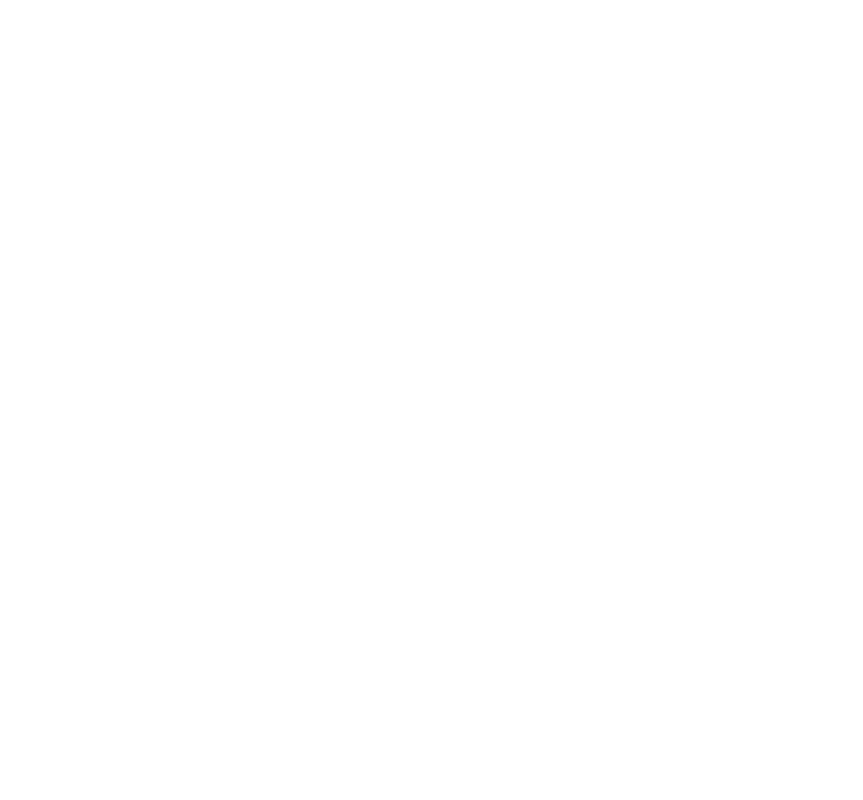
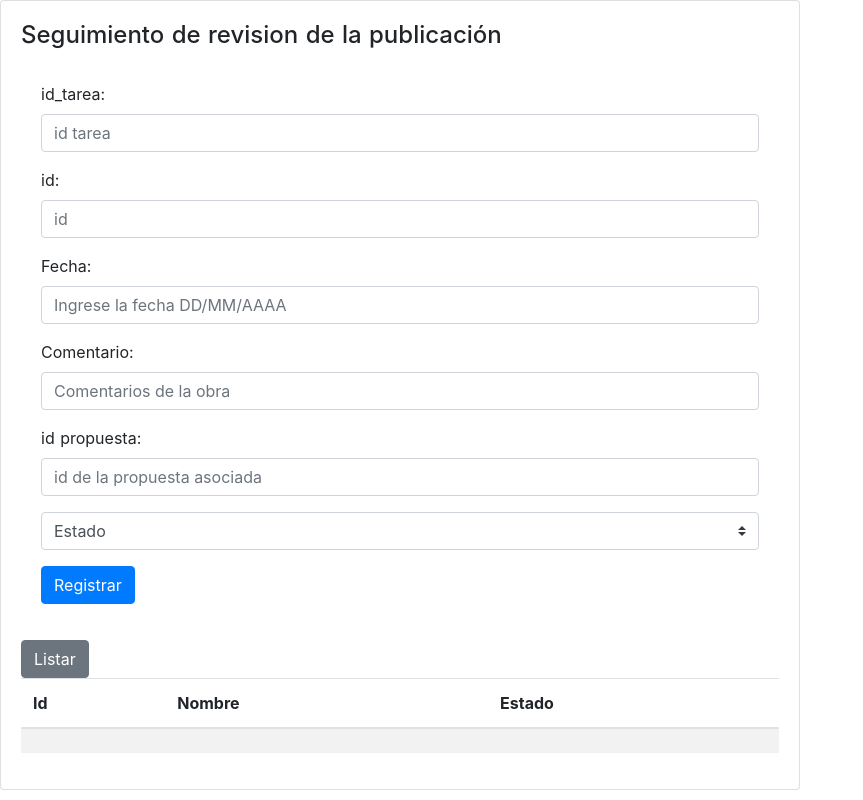
Before and after one commit to JsonVM/proyect, a Nuxt app in the folder gestion-publicacion/: page /seguimiento-publicacion in a window 1280 px wide. Before the commit this address had no page. Shown: the whole page, without its empty margins (0-863 px from the left). Built offline with nearby package versions, Linux system fonts and the light colour scheme.

Commit message:
cambios seguimiento publicacion

```diff
--- a/gestion-publicacion/assets/seguimiento-revision.js
+++ b/gestion-publicacion/assets/seguimiento-publicacion.js
@@ -12,6 +12,7 @@
                 id: "",
                 fecha: "",
                 comentario: "",
+                id_propuesta: "",
                 estado: null,
                 acciones: true
             },
@@ -23,6 +24,7 @@
                     fecha: "04/03/2020",
                     comentario: "Buen trabajo en general",
                     estado: "rechazado",
+                    id_propuesta:"1",
                     acciones: true
                 },
                 {
@@ -31,6 +33,7 @@
                     fecha: "04/03/2020",
                     comentario: "Hay que realizar correcciones ortográficas",
                     estado: "aprobado",
+                    id_propuesta:"1",
                     acciones: true
                 }
             ],
@@ -77,9 +80,12 @@
                 id: "",
                 fecha: "",
                 comentario: "",
+                id_propuesta: "",
                 estado: null,
                 acciones: true
             };
+
+            //guardando en el localstorage
             localStorage.setItem('seguimientos', JSON.stringify(this.lista_seguimientos));
 
         },
@@ -89,6 +95,7 @@
                 seg => seg.id == item.id
             );
             this.lista_seguimientos.splice(posicion, 1);
+            //guardando en el localstorage
             localStorage.setItem('seguimientos', JSON.stringify(this.lista_seguimientos));
         },
         //este metodo nos pone en el formulario todos los datos del seguimiento que quieren editar
@@ -113,6 +120,7 @@
                 id: "",
                 fecha: "",
                 comentario: "",
+                id_propuesta: "",
                 estado: null,
                 acciones: true
             };
--- a/gestion-publicacion/pages/index.vue
+++ b/gestion-publicacion/pages/index.vue
@@ -22,6 +22,13 @@
           class="button--grey"
         >
           registrar info general de publicacion
+        </a>
+        <a
+          href="registro-autor"
+          target="_blank"
+          class="button--green"
+        >
+          registrar autor
         </a>
       </div>
     </div>
--- /dev/null
+++ b/gestion-publicacion/pages/registro-autor.vue
@@ -0,0 +1,63 @@
+<template>
+  <b-card
+    title="Seguimiento de revision de la publicación"
+    img-alt="Image"
+    img-top
+    tag="article"
+    style="max-width: 50rem;"
+    class="mb-2"
+    v-show="true"
+  >
+    <b-card-body>
+      <b-form action="javascript:void(0)" @submit="crearSeguimiento()">
+        <b-form-group id="in-tarea" label="id_tarea:" label-for="id_tarea">
+          <b-form-input id="id_tarea" v-model="seg.tarea" required placeholder="id tarea"></b-form-input>
+        </b-form-group>
+            <b-form-group id="in-id" label="id:" label-for="id">
+                  <b-form-input
+                    id="id"
+                    v-model="seg.id"
+                    required
+                    placeholder="id"
+                  ></b-form-input>
+                </b-form-group>
+
+        <b-form-group id="in-fecha" label="Fecha:" label-for="fecha">
+          <b-form-input
+            id="fecha"
+            v-model="seg.fecha"
+            required
+            placeholder="Ingrese la fecha DD/MM/AAAA"
+          ></b-form-input>
+        </b-form-group>
+
+        <b-form-group id="in-comentario" label="Comentario:" label-for="comentario">
+          <b-form-input
+            id="comentario"
+            v-model="seg.comentario"
+            required
+            placeholder="Comentarios de la obra"
+          ></b-form-input>
+        </b-form-group>
+
+        <b-form-group>
+          <b-form-select v-model="seg.estado" :options="estado"></b-form-select>
+        </b-form-group>
+
+
+        <b-button type="submit" variant="primary" v-if="!enEdicion">Registrar</b-button>
+        <b-button @click="actualizarSeguimiento()" variant="primary" v-else>Actualizar datos</b-button>
+        <b-table striped hover :items="lista_seguimientos">
+          <template v-slot:cell(acciones)="row">
+            <div>
+              <b-button size="sm" @click="cargarSeguimiento(row)" class="mr-2">Modificar</b-button>
+              <b-button size="sm" @click="eliminarSeguimiento(row)" class="mr-2">Eliminar</b-button>
+
+
+            </div>
+          </template>
+        </b-table>
+      </b-form>
+    </b-card-body>
+  </b-card>
+</template>
--- a/gestion-publicacion/pages/seguimiento-revision.vue
+++ b/gestion-publicacion/pages/seguimiento-publicacion.vue
@@ -6,6 +6,7 @@
     tag="article"
     style="max-width: 50rem;"
     class="mb-2"
+    align-self="center"
     v-show="true"
   >
     <b-card-body>
@@ -37,6 +38,15 @@
             v-model="seg.comentario"
             required
             placeholder="Comentarios de la obra"
+          ></b-form-input>
+        </b-form-group>
+
+        <b-form-group id="in-id_propuesta" label="id propuesta:" label-for="id_propuesta">
+          <b-form-input
+            id="id_propuesta"
+            v-model="seg.comentario"
+            required
+            placeholder="id de la propuesta asociada"
           ></b-form-input>
         </b-form-group>
 
@@ -74,4 +84,4 @@
   </b-card>
 </template>
 
-<script src="@/assets/seguimiento-revision.js"/>
+<script src="@/assets/seguimiento-publicacion.js"/>
```
